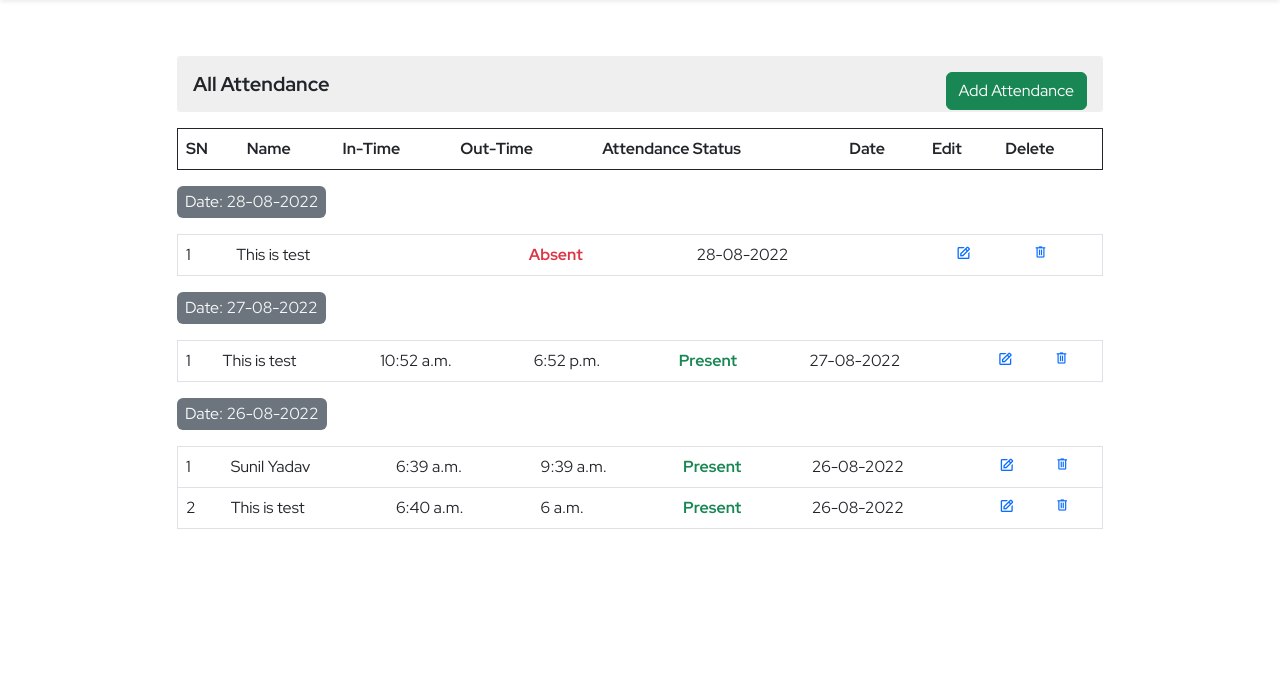
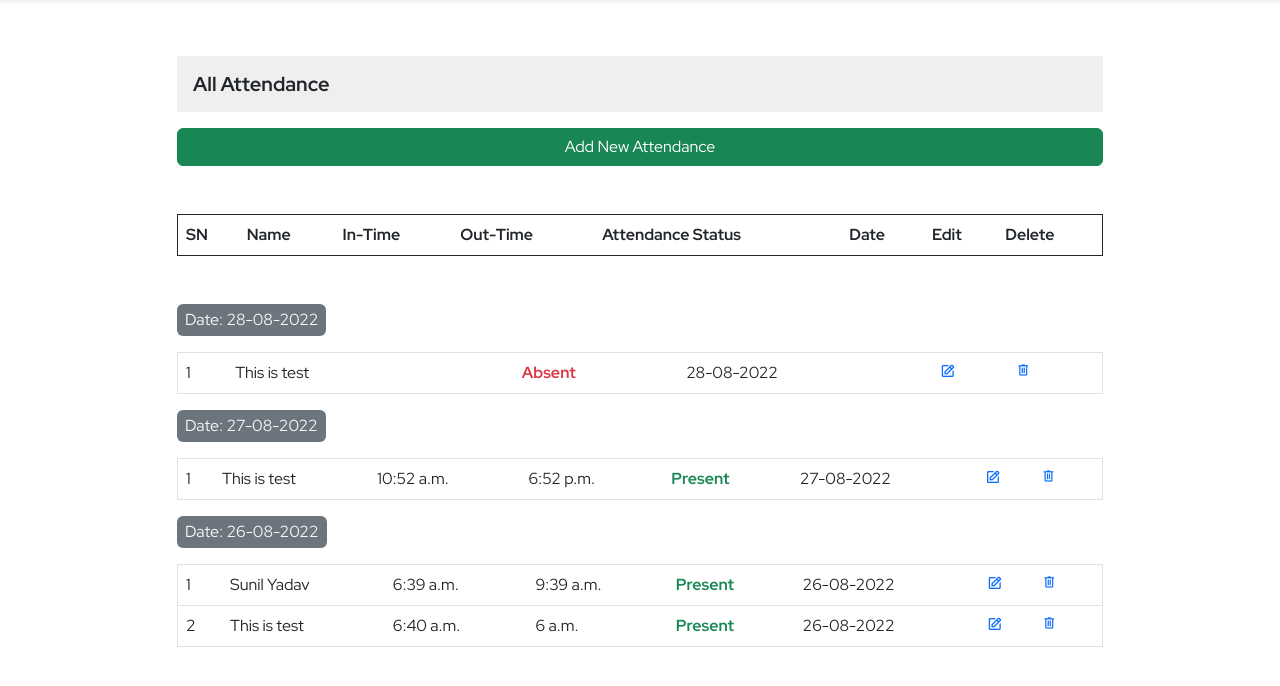
Before and after one commit to sunilyadav97/hrms, a Django app: page /ems/attendance in a window 1280 px wide. Shown: the part 56-742 px from the top of the page. Run offline with Django 4.2, Linux system fonts and the light colour scheme; data comes from the database, SQL or seed files in the repository; both versions use the stored data as it was after the commit; lists and menus that the app fills with data are empty.

```diff
--- a/ems/templates/ems/attendance.html
+++ b/ems/templates/ems/attendance.html
@@ -21,11 +21,14 @@ overflow: auto;
     <div class="container">
         <div class="row d-flex justify-content-center">
             <div class="col-sm-8 col-md-10 my-3 col-12 overflow-auto">
-                <h3 class="derpartment-title my-3">All Attendance <button type="button"
+                <h3 class="derpartment-title my-3">All Attendance</h3>
+                <div class="d-grid my-2 mb-3">
+                    <button type="button"
                         class="btn btn-success float-end" data-bs-toggle="modal" data-bs-target="#exampleModal">
-                        Add Attendance
-                    </button></h3>
-                <table class="table border border-1 border-dark">
+                        Add New Attendance
+                    </button>
+                </div>
+                <table class="table border border-1 border-dark my-5">
                     <tr>
                         <th>SN</th>
                         <th>Name</th>
@@ -47,7 +50,8 @@ overflow: auto;
                     {% endif %}
 
                 </div>
-                <table class="table border">
+                <table class="table border attendance-table">
+
                     {% for item in nest %}
                     <tr>
                         <td>{{forloop.counter}}</td>
@@ -60,12 +64,12 @@ overflow: auto;
                         <td class="text-danger fw-semibold ">Absent</td>
                         {% endif %}
                         <td>{{item.date | date:"d-m-Y"}}</td>
-                        <td class="text-primary">
+                        <td class="text-primary ">
                             <i class='bx bx-edit'
                                 onclick="editAttendance('{{item.employee.name}}','{{item.intime | time:'G'}}','{{item.outtime| time:'G'}}','{{item.present}}','{{item.date| date:'Y-m-d'}}','{{item.id}}')"
                                 data-bs-toggle="modal" data-bs-target="#editmodal"></i>
                         </td>
-                        <td><a href="{% url 'ems:attendance-delete' item.id %}" class="attedance-delete"><span class="material-symbols-outlined">
+                        <td class="pe-3"><a href="{% url 'ems:attendance-delete' item.id %}" class="attedance-delete"><span class="material-symbols-outlined">
                             delete
                             </span></a></td>
                     </tr>
@@ -91,7 +95,7 @@ overflow: auto;
     <div class="modal-dialog">
         <div class="modal-content ">
             <div class="modal-header">
-                <h4 class="modal-title fw-semibodl" id="exampleModalLabel">Create Attendance</h4>
+                <h4 class="modal-title fw-semibodl" id="exampleModalLabel">Add Attendance</h4>
                 <button type="button" class="btn-close" data-bs-dismiss="modal" aria-label="Close"></button>
             </div>
             <div class="modal-body">
--- a/ems/templates/ems/view_employee.html
+++ b/ems/templates/ems/view_employee.html
@@ -21,7 +21,7 @@
                     <td>{{employee.father_name}}</td>
                     <td>{{employee.department}}</td>
                     <td>{{employee.role}}</td>
-                    <td><a href="#" class="delete"><span class="material-symbols-outlined" onclick="deleteEm()">
+                    <td><a href="{% url 'ems:employee-delete' employee.empid %}" class="delete"><span class="material-symbols-outlined">
                         delete</span></a></td>
                 </tr>
                 {% endfor %}
--- a/ems/urls.py
+++ b/ems/urls.py
@@ -12,6 +12,7 @@ urlpatterns=[
     path('employee-register/',addEmployee,name='employee-add'),
     path('employee-view/',viewEmployee,name='employee-view'),
     path('employee-detail/<empid>/',employeeDetail,name='employee-detail'),
+    path('employee-delete/<empid>/',deleteEmployee,name='employee-delete'),
     path('attendance',attendance,name='attendance'),
     path('attendance-edit',editAttendance,name='edit-attendance'),
     path('attendance-delete/<pk>/',deleteAttendance,name='attendance-delete'),
--- a/ems/views.py
+++ b/ems/views.py
@@ -295,6 +295,17 @@ def employeeDetail(request, empid):
         print('Employee Detail Exception : ', e)
     return render(request, 'ems/employee_detail.html', context)
 
+def deleteEmployee(request, empid):
+    try:
+        Employee.objects.get(empid=empid).delete()
+        messages.success(request, 'Employee Deleted Successfully!')
+        return redirect(reverse('ems:employee-view'))
+    except Exception as e:
+        print('Delete Employee Exception : ', e)
+        messages.warning(request,'Something Went Wrong!')
+    return redirect('ems:employee-view')
+
+
 def attendance(request):
     context={}
     try:
--- a/static/css/style.css
+++ b/static/css/style.css
@@ -162,7 +162,9 @@
 }
 
 /* ========Attendance====== */
+.attendance-table{
 
+}
 .attedance-delete span {
   font-size: 16px !important;
 }
```
Also changed, not shown: db.sqlite3.
